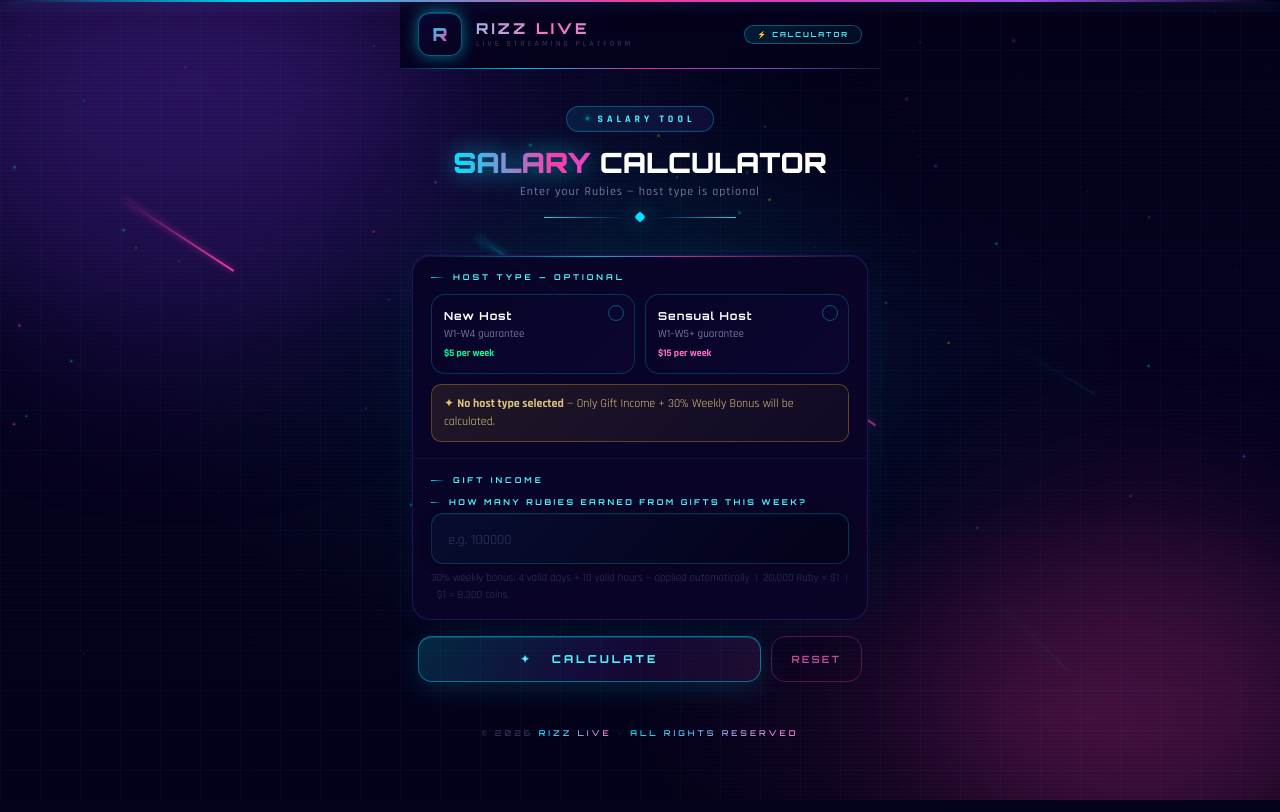
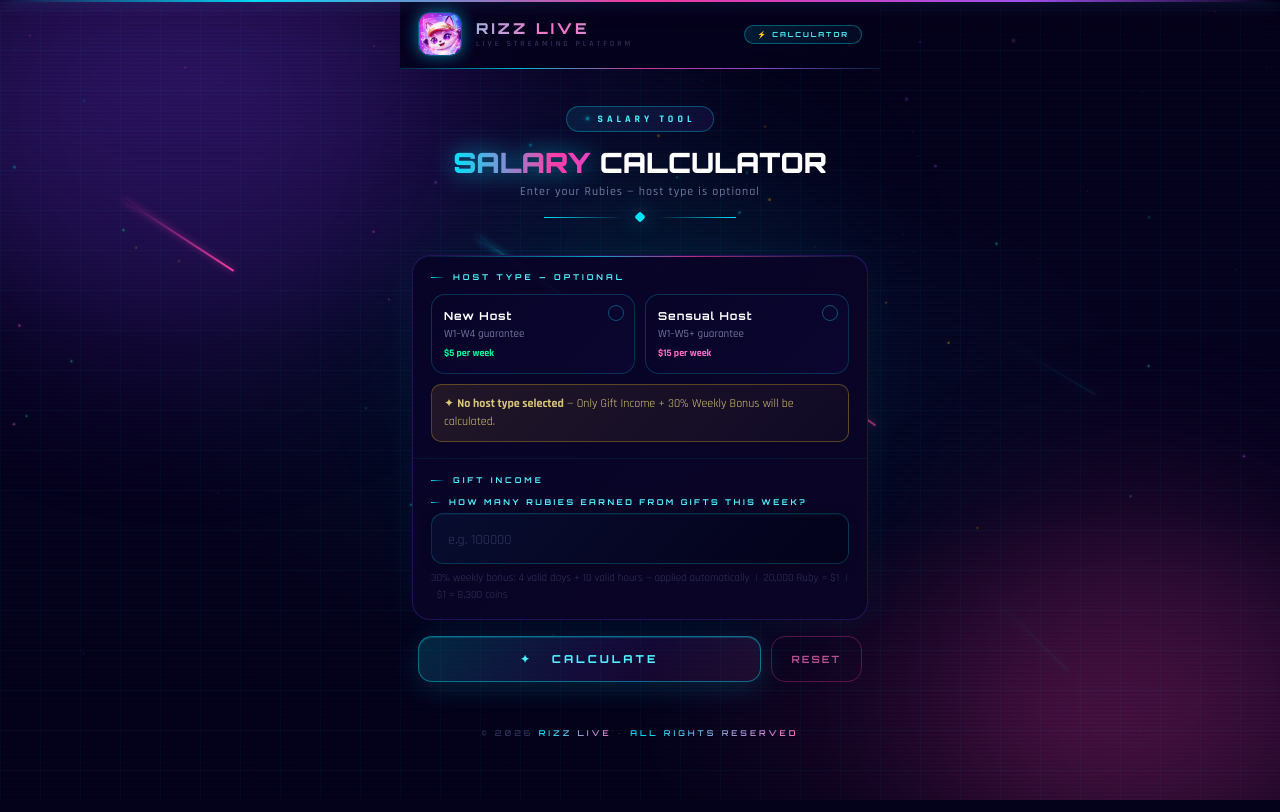
Before and after one commit to Rizz-live/Policy-Calculator, a plain HTML site: page index.html in a window 1280 px wide. Drawn offline with Linux system fonts and the light colour scheme.

Commit message:
Update index.html

```diff
--- a/index.html
+++ b/index.html
@@ -186,7 +186,7 @@
 
 <div class="wrapper">
   <header class="header">
-    <div class="logo-mark"><span>R</span></div>
+    <div class="logo-mark"><img src="logo.png" alt="Rizz Live" style="width:100%;height:100%;object-fit:cover;border-radius:11px;" onerror="this.style.display='none';this.parentElement.innerHTML='<span style=\'font-family:Orbitron,monospace;font-weight:900;font-size:18px;background:linear-gradient(135deg,#00e5ff,#ff3ca8);-webkit-background-clip:text;-webkit-text-fill-color:transparent\'>R</span>'"/></div>
     <div>
       <div class="brand-name">Rizz Live</div>
       <div class="brand-sub">Live Streaming Platform</div>
@@ -600,6 +600,7 @@
   pc.appendChild(p);
 }
 
+
 // ─── RIPPLE ───────────────────────────────────────────────────────────────────
 document.addEventListener('click',function(e){
   const rippleColors=['rgba(0,229,255,0.7)','rgba(255,60,168,0.7)','rgba(168,85,247,0.7)','rgba(0,255,157,0.6)'];
```
